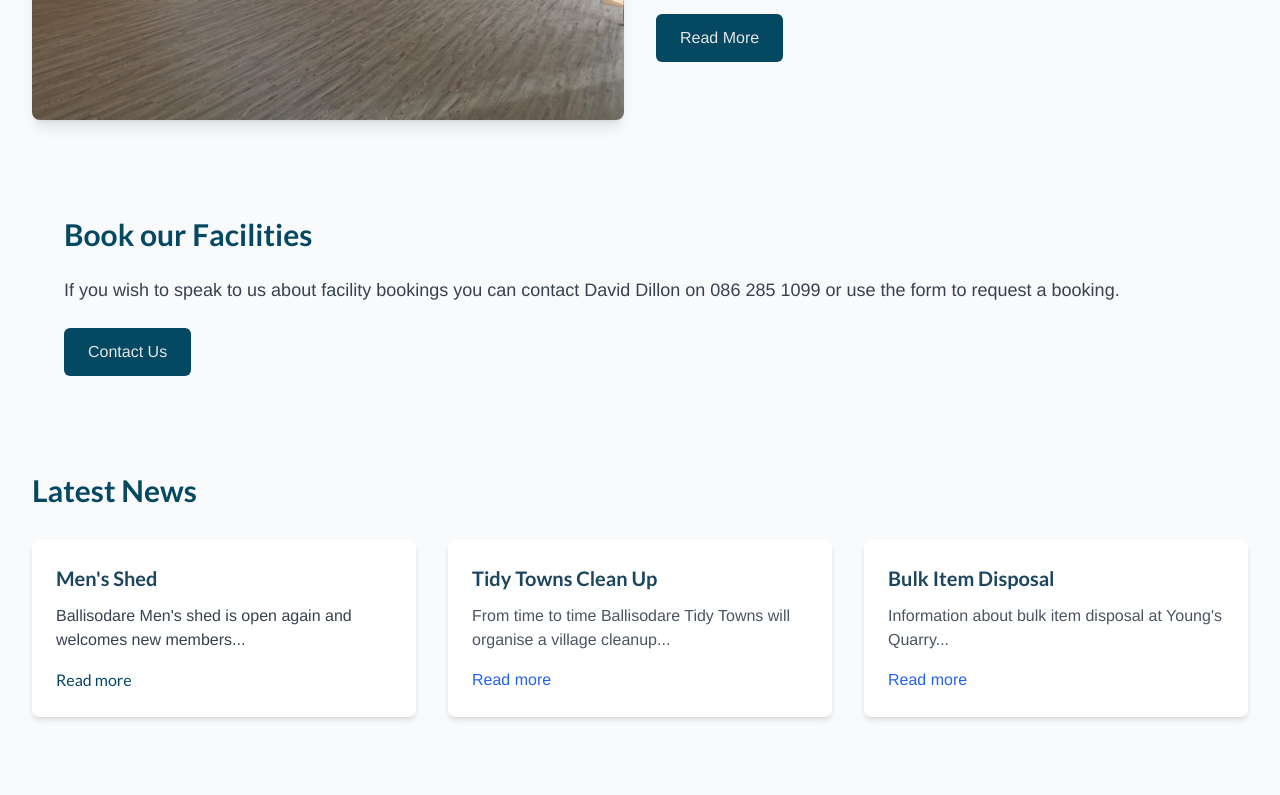
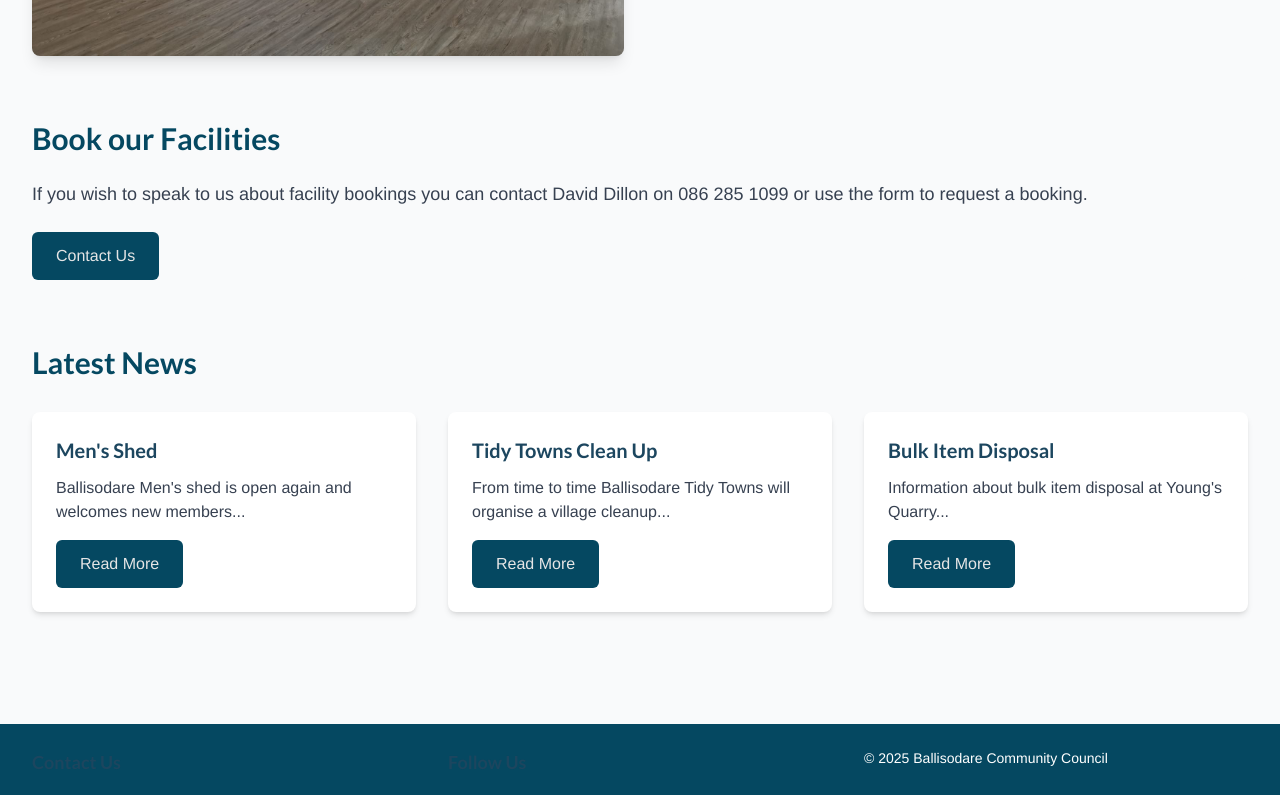
Before and after one commit to Dartths/BallisodareCommunityCouncilWebsite, a React (Vite) app: page /#/ in a window 1280 px wide. Shown: the part 1540-2335 px from the top of the page. Built offline with nearby package versions, Linux system fonts and the light colour scheme; a web font is replaced by a local one.

Commit message:
updating news section and other styling things

```diff
--- /dev/null
+++ b/src/components/LatestNewsSection.tsx
@@ -0,0 +1,40 @@
+import React from 'react';
+import NewsCard from './cards/NewsCard';
+
+const newsArticles = [
+  {
+    title: "Men's Shed",
+    description: "Ballisodare Men's shed is open again and welcomes new members...",
+    link: "/news/mens-shed"
+  },
+  {
+    title: "Tidy Towns Clean Up",
+    description: "From time to time Ballisodare Tidy Towns will organise a village cleanup...",
+    link: "/news/tidy-towns"
+  },
+  {
+    title: "Bulk Item Disposal",
+    description: "Information about bulk item disposal at Young's Quarry...",
+    link: "/news/bulk-disposal"
+  }
+];
+
+const LatestNewsSection: React.FC = () => {
+  return (
+    <section className="mb-16">
+      <h2 className="text-3xl font-bold mb-8 font-title text-primary">Latest News</h2>
+      <div className="grid md:grid-cols-3 gap-8">
+        {newsArticles.map(article => (
+          <NewsCard
+            key={article.title}
+            title={article.title}
+            description={article.description}
+            link={article.link}
+          />
+        ))}
+      </div>
+    </section>
+  );
+};
+
+export default LatestNewsSection;
--- /dev/null
+++ b/src/components/banners/Hero.tsx
@@ -0,0 +1,25 @@
+import React from 'react';
+
+interface HeroProps {
+  title: string;
+  subtitle: string;
+  image: string;
+}
+
+const Hero: React.FC<HeroProps> = ({ title, subtitle, image }) => {
+  return (
+    <section className="relative h-[400px]">
+      <img
+        src={image}
+        alt="Hero image"
+        className="absolute inset-0 w-full h-full object-cover"
+      />
+      <div className="absolute inset-0 bg-black/30 flex flex-col items-center justify-center text-white">
+        <h1 className="text-5xl font-title font-bold mb-4 text-white">{title}</h1>
+        <p className="text-2xl font-title italic text-white/90">{subtitle}</p>
+      </div>
+    </section>
+  );
+};
+
+export default Hero;
--- /dev/null
+++ b/src/components/cards/NewsCard.tsx
@@ -0,0 +1,24 @@
+import React from 'react';
+import ReadMoreButton from '../buttons/ReadMoreButton';
+
+interface NewsCardProps {
+  title: string;
+  description: string;
+  link: string;
+}
+
+const NewsCard: React.FC<NewsCardProps> = ({ title, description, link }) => {
+  return (
+    <div className="bg-white rounded-lg shadow-md hover:shadow-lg transition-shadow overflow-hidden">
+      <div className="p-6">
+        <h3 className="text-xl font-semibold mb-3 font-title text-secondary">{title}</h3>
+        <p className="text-gray-700 mb-4 font-body">{description}</p>
+           <div className="text-center">
+            <ReadMoreButton href="/mens-shed" text="Read More" />
+          </div>
+      </div>
+    </div>
+  );
+};
+
+export default NewsCard;
--- a/src/pages/Home.tsx
+++ b/src/pages/Home.tsx
@@ -1,22 +1,17 @@
-import ReadMoreButton from '../components/ReadMoreButton';
+import ReadMoreButton from '../components/buttons/ReadMoreButton';
 import images from '../assets/images';
-import ballisodareAerial from '../assets/images/hero/ballisodare-aerial.jpg'
+import Hero from '../components/banners/Hero';
+import ballisodareAerial from '../assets/images/hero/ballisodare-aerial.jpg';
+import LatestNewsSection from '../components/LatestNewsSection';
 
 const Home = () => {
   return (
     <div>
-      {/* Hero Section */}
-      <section className="relative h-[400px]">
-        <img
-          src={ballisodareAerial}
-          alt="Aerial view of Ballisodare village"
-          className="absolute inset-0 w-full h-full object-cover"
-        />
-        <div className="absolute inset-0 bg-black/30 flex flex-col items-center justify-center text-white">
-          <h1 className="text-5xl font-title font-bold mb-4 text-white">Welcome to Ballisodare</h1>
-          <p className="text-2xl font-title italic text-white/90">Baile Easa Dara - 'town of the waterfall of the oak'</p>
-        </div>
-      </section>
+      <Hero
+        title="Welcome to Ballisodare"
+        subtitle="Baile Easa Dara - 'town of the waterfall of the oak'"
+        image={ballisodareAerial}
+      />
 
       <div className="max-w-7xl mx-auto px-4 sm:px-6 lg:px-8 py-12">
         <div className="prose max-w-none">
@@ -36,7 +31,7 @@
         </div>
 
         {/* Community Council Section */}
-        <section className="my-16 bg-gray-50 p-8 rounded-lg">
+        <section className="my-16 bg-gray-50 rounded-lg">
           <h2 className="text-3xl font-bold mb-6 font-title text-primary">About Ballisodare Community Council</h2>
           <p className="text-lg mb-6 font-body text-gray-700">
             Ballisodare Community Council is a community development group for locals by locals.
@@ -50,7 +45,7 @@
         {/* Facilities Section */}
         <section className="mb-16">
           <h2 className="text-3xl font-bold mb-6 font-title text-primary">Community Centre Facilities</h2>
-          <div className="grid md:grid-cols-2 gap-8 items-center">
+          <div className="grid md:grid-cols-2 gap-8">
             <div className="aspect-w-16 aspect-h-9 bg-gray-200 rounded-lg overflow-hidden shadow-lg">
               <img
                 src={images.facilities.communityCentre}
@@ -77,7 +72,7 @@
         </section>
 
         {/* Booking Section */}
-        <section className="mb-16 bg-gray-50 p-8 rounded-lg">
+        <section className="mb-16 bg-gray-50 rounded-lg">
           <h2 className="text-3xl font-bold mb-6 font-title text-primary">Book our Facilities</h2>
           <p className="text-lg mb-6 font-body text-gray-700">
             If you wish to speak to us about facility bookings you can contact David Dillon on 086 285 1099 or use the form to request a booking.
@@ -87,33 +82,7 @@
           </div>
         </section>
 
-        {/* Latest News Section */}
-        <section className="mb-16">
-          <h2 className="text-3xl font-bold mb-8 font-title text-primary">Latest News</h2>
-          <div className="grid md:grid-cols-3 gap-8">
-            <div className="bg-white rounded-lg shadow-md hover:shadow-lg transition-shadow overflow-hidden">
-              <div className="p-6">
-                <h3 className="text-xl font-semibold mb-3 font-title text-secondary">Men's Shed</h3>
-                <p className="text-gray-700 mb-4 font-body">Ballisodare Men's shed is open again and welcomes new members...</p>
-                <a href="/news/mens-shed" className="text-primary hover:text-secondary transition-colors font-title">Read more</a>
-              </div>
-            </div>
-            <div className="bg-white rounded-lg shadow-md hover:shadow-lg transition-shadow overflow-hidden">
-              <div className="p-6">
-                <h3 className="text-xl font-semibold mb-3 font-title text-secondary">Tidy Towns Clean Up</h3>
-                <p className="text-gray-600 mb-4">From time to time Ballisodare Tidy Towns will organise a village cleanup...</p>
-                <a href="/news/tidy-towns" className="text-blue-600 hover:text-blue-800">Read more</a>
-              </div>
-            </div>
-            <div className="bg-white rounded-lg shadow-md overflow-hidden">
-              <div className="p-6">
-                <h3 className="text-xl font-semibold mb-3">Bulk Item Disposal</h3>
-                <p className="text-gray-600 mb-4">Information about bulk item disposal at Young's Quarry...</p>
-                <a href="/news/bulk-disposal" className="text-blue-600 hover:text-blue-800">Read more</a>
-              </div>
-            </div>
-          </div>
-        </section>
+        <LatestNewsSection />
       </div>
     </div>
   );
```
Also changed, not shown: src/components/buttons/ReadMoreButton.tsx (renamed from src/components/ReadMoreButton.tsx).
